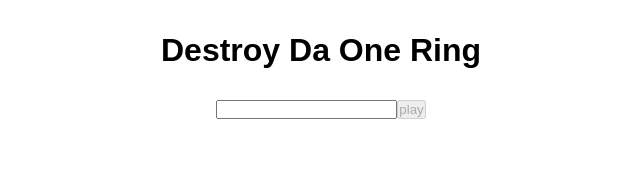
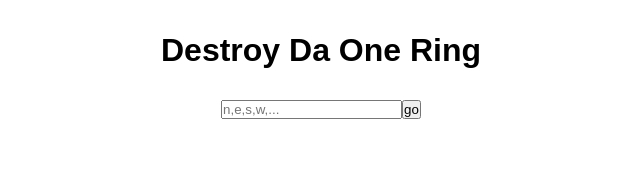
Before and after one commit to atsteinberg/destroy-da-one-ring, a React (Create React App) app in the folder client/: page / in a window 1280 px wide. Shown: the top 190 px of the page, without its empty margins (319-959 px from the left). Built offline with nearby package versions, Linux system fonts and the light colour scheme.

Commit message:
feat: make frontend fully functional excluding api

```diff
--- a/client/src/App.jsx
+++ b/client/src/App.jsx
@@ -1,12 +1,15 @@
-import React from 'react';
+import React, { useState } from 'react';
 
 import styles from './App.module.css';
 
 import Header from './components/Header/Header';
 import Center from './components/Center/Center';
 import InputForm from './components/InputForm/InputForm';
+import ResultDisplay from './components/ResultDisplay/ResultDisplay';
 
 function App() {
+  const [result, setResult] = useState('');
+
   return (
     <div className={styles.App}>
       <header>
@@ -16,7 +19,8 @@
         {/* <InputForm />
         <ResultDisplay /> */}
         <Center>
-          <InputForm />
+          <InputForm setResult={setResult} />
+          <ResultDisplay result={result} />
         </Center>
       </section>
     </div>
--- /dev/null
+++ b/client/src/apiService.js
@@ -0,0 +1,3 @@
+const postSolution = (solution) => solution;
+
+export default postSolution;
--- a/client/src/components/InputForm/InputForm.jsx
+++ b/client/src/components/InputForm/InputForm.jsx
@@ -1,19 +1,59 @@
 import React, { useState } from 'react';
+import PropTypes from 'prop-types';
+import postSolution from '../../apiService';
 
-const InputForm = () => {
-  const [inputIsValid, setInputIsValid] = useState(false);
+const POSSIBLE_INPUTS = ['n', 'e', 's', 'w'];
 
-  const onInputChanged = () => {};
-  const onButtonPressed = () => {};
+const formatInput = (str) => {
+  if (!str) return [];
+  const inputs = str
+    .split(',')
+    .map((i) => i.trim().toLowerCase())
+    .filter(Boolean);
+  return inputs.length ===
+    inputs.filter((i) => POSSIBLE_INPUTS.includes(i)).length
+    ? inputs
+    : [];
+};
+
+const InputForm = ({ setResult }) => {
+  const [formatedInput, setFormatedInput] = useState([]);
+  const [input, setInput] = useState('');
+
+  const onInputChanged = (e) => {
+    setInput(e.target.value);
+    setFormatedInput(formatInput(e.target.value));
+  };
+
+  const onFormSubmitted = async (e) => {
+    e.preventDefault();
+    if (formatedInput.length === 0) {
+      // TODO: replace by custom alert
+      window.alert(
+        `Your input is invalid:\nplease input a comma-separated list of directions (n,e,s,w)`,
+      );
+    } else {
+      const result = await postSolution(formatedInput);
+      setResult(result.join(' '));
+    }
+  };
 
   return (
-    <form>
-      <input type="text" onChange={onInputChanged} />
-      <button type="button" onClick={onButtonPressed} disabled={!inputIsValid}>
-        play
-      </button>
+    <form onSubmit={(e) => onFormSubmitted(e)}>
+      <input
+        type="text"
+        value={input}
+        onChange={onInputChanged}
+        placeholder="n,e,s,w,..."
+        spellCheck={false}
+      />
+      <button type="submit">go</button>
     </form>
   );
 };
 
+InputForm.propTypes = {
+  setResult: PropTypes.func.isRequired,
+};
+
 export default InputForm;
```
